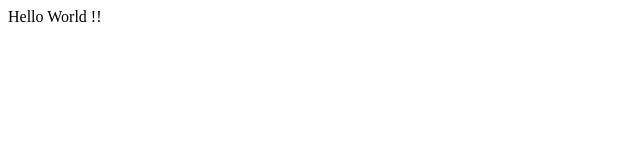
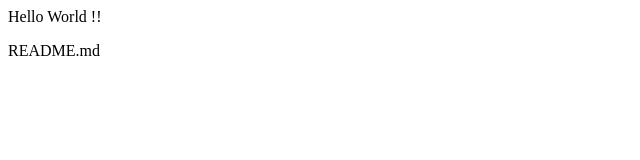
Before and after one commit to trieshasonarkar1224/trish-demo, a plain HTML site: page index.html in a window 1280 px wide. Shown: the full height of the page, 0-640 px from the left. Drawn offline with Linux system fonts and the light colour scheme.

Commit message:
Updated index.html

```diff
--- a/index.html
+++ b/index.html
@@ -1 +1,3 @@
 <P>Hello World !!</P>
+
+README.md
```
